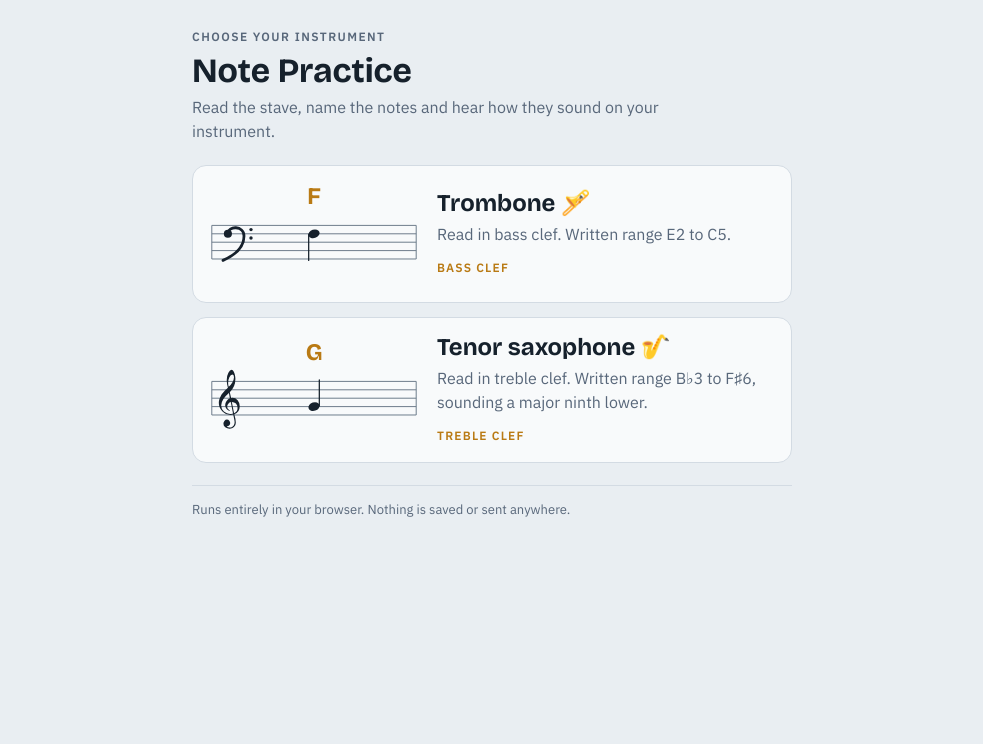
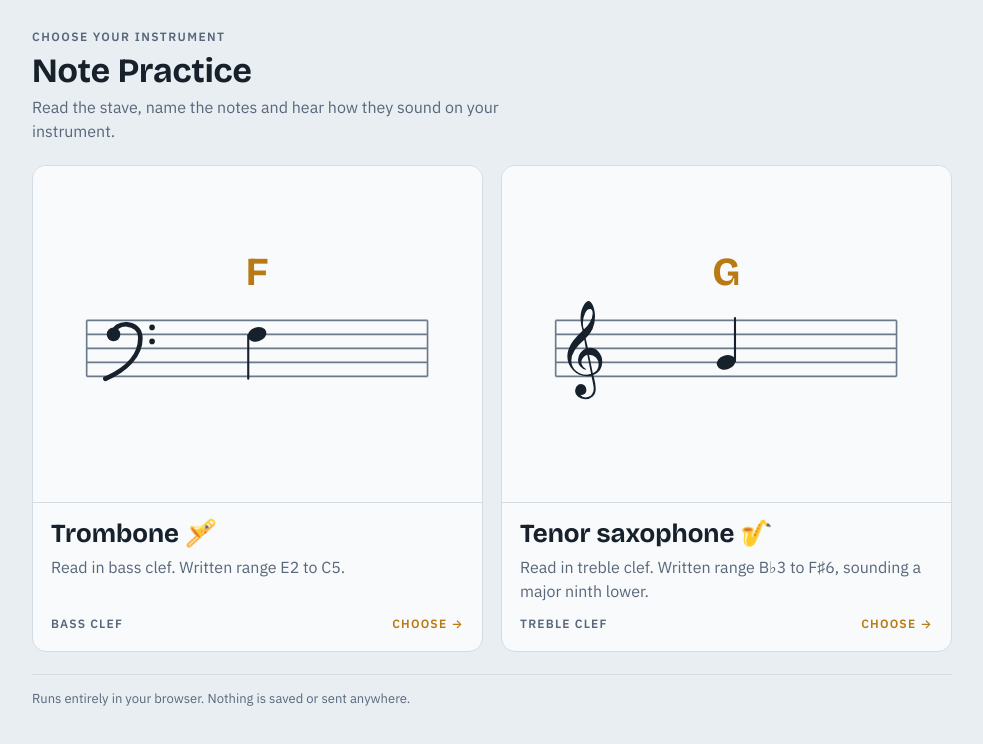
Before and after one commit to acamapps/notetrainers, a plain HTML site: page index.html in a window 1280 px wide. Shown: the whole page, without its empty margins (148-1131 px from the left). Drawn offline with nearby package versions, Linux system fonts and the light colour scheme.

Commit message:
Update index.html

```diff
--- a/index.html
+++ b/index.html
@@ -17,14 +17,14 @@
 <link rel="stylesheet" href="style.css">
 </head>
 <body>
-<div class="wrap">
+<div class="wrap wide">
   <header>
     <div class="eyebrow">Choose your instrument</div>
     <h1>Note Practice</h1>
     <p>Read the stave, name the notes and hear how they sound on your instrument.</p>
   </header>
 
-  <nav id="instruments" class="menu" aria-label="Instruments"></nav>
+  <nav id="instruments" class="picker" aria-label="Instruments"></nav>
 
   <footer>Runs entirely in your browser. Nothing is saved or sent anywhere.</footer>
 </div>
@@ -32,20 +32,48 @@
 <script src="common.js"></script>
 <script src="instruments.js"></script>
 <script>
+/* One card per instrument in instruments.js. The picture comes from the instrument's
+   "image" setting. If there is no image, or the file cannot be loaded, a drawn stave is shown instead. */
 (function () {
   var list = document.getElementById("instruments");
+
+  function plain(art, inst) {
+    var d = inst.demo.trainer;
+    art.className = "pick-art plain";
+    art.innerHTML = '<svg class="stave" aria-hidden="true"></svg>';
+    TN.mini(art.querySelector("svg"), inst, d, d[0] + TN.accSymbol(d[1]));
+  }
+
   TN.INSTRUMENT_ORDER.forEach(function (id) {
     var inst = TN.INSTRUMENTS[id];
     var a = document.createElement("a");
-    a.className = "tile";
+    a.className = "pick";
     a.href = "instrument.html?i=" + id;
-    a.innerHTML =
-      '<svg class="stave" aria-hidden="true"></svg>' +
-      "<div><h2>" + inst.name + "</h2><p>" + inst.blurb + '</p>' +
-      '<span class="tile-meta">' + inst.clef + " clef</span></div>";
+
+    var art = document.createElement("div");
+    art.className = "pick-art";
+    if (inst.image) {
+      var img = document.createElement("img");
+      img.alt = "";                                   // decorative: the name is in the heading
+      img.decoding = "async";
+      if (inst.imageFocus) img.style.objectPosition = inst.imageFocus;
+      img.addEventListener("error", function () { plain(art, inst); });
+      img.src = inst.image;
+      art.appendChild(img);
+    } else {
+      plain(art, inst);
+    }
+    a.appendChild(art);
+
+    var body = document.createElement("div");
+    body.className = "pick-body";
+    body.innerHTML =
+      "<h2>" + (inst.emoji ? inst.emoji + " " : "") + inst.name + "</h2>" +
+      "<p>" + inst.blurb + "</p>" +
+      '<div class="pick-meta"><span>' + inst.clef + ' clef</span><span class="pick-go">Choose &rarr;</span></div>';
+    a.appendChild(body);
+
     list.appendChild(a);
-    var d = inst.demo.trainer;
-    TN.mini(a.querySelector("svg"), inst, d, d[0] + TN.accSymbol(d[1]));
   });
 })();
 </script>
```
